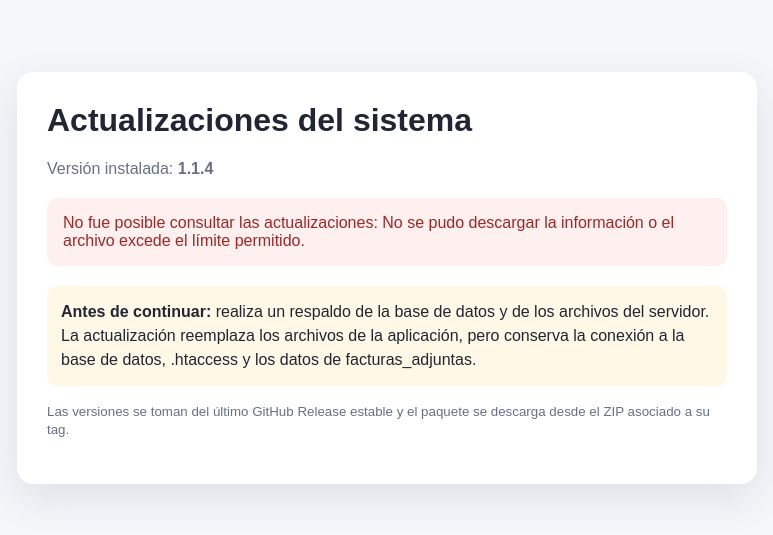
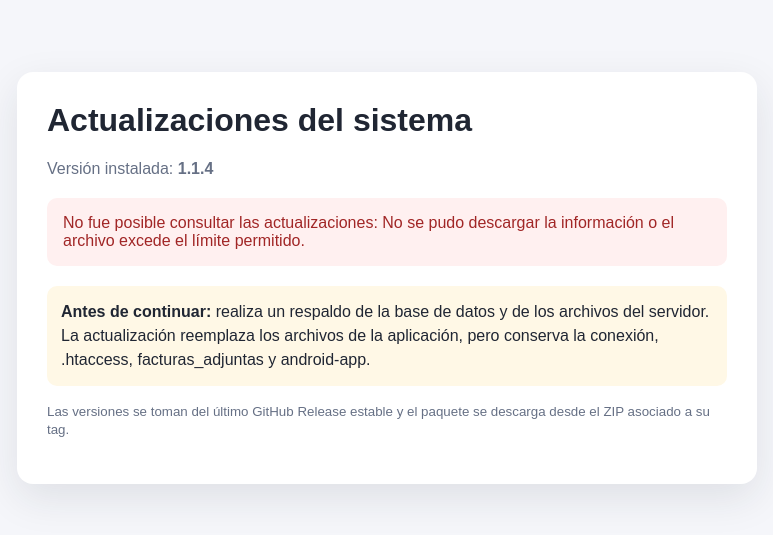
Before and after one commit to freedarwuin/POS-System-Pro, a PHP site: page /actualizar_sistema.php in a window 1280 px wide. Shown: the top 535 px of the page, without its empty margins (253-1026 px from the left). Run offline with PHP 8.4, Linux system fonts and the light colour scheme; a user stored in the database is signed in; data that the repository does not hold is empty.

Commit message:
Excluye la carpeta android-app de las actualizaciones automáticas del cliente

```diff
--- a/actualizar_sistema.php
+++ b/actualizar_sistema.php
@@ -1,7 +1,7 @@
 <?php
 /**
  * Actualizador manual del POS. Requiere una sesión de administrador.
- * Conserva conexion.php, .htaccess y los datos de facturas_adjuntas.
+ * Conserva conexion.php, .htaccess, los datos de facturas_adjuntas y android-app.
  */
 session_start();
 
@@ -66,6 +66,8 @@ function posUpdateSkip(string $relativePath): bool
     return $path === 'conexion.php'
         || $path === '.htaccess'
         || posUpdateStartsWith($path, 'facturas_adjuntas/')
+        || $path === 'android-app'
+        || posUpdateStartsWith($path, 'android-app/')
         || posUpdateStartsWith($path, '.git/');
 }
 
@@ -265,7 +267,7 @@ if ($_SERVER['REQUEST_METHOD'] === 'POST' && isset($_POST['instalar'])) {
                 throw $installError;
             }
 
-            $message = 'Actualización instalada correctamente desde el release ' . $remoteData['tag'] . ' (versión ' . $remoteVersion . '). Se conservaron la conexión a la base de datos, .htaccess y los datos de facturas_adjuntas.';
+            $message = 'Actualización instalada correctamente desde el release ' . $remoteData['tag'] . ' (versión ' . $remoteVersion . '). Se conservaron la conexión a la base de datos, .htaccess, facturas_adjuntas y android-app.';
             $messageType = 'success';
             $localVersion = $remoteVersion;
         } finally {
@@ -338,7 +340,7 @@ $releaseNotes = is_array($remoteData) ? (string) ($remoteData['release_notes'] ?
     <?php else: ?>
         <div class="status">Tu sistema está actualizado<?= is_array($remoteData) ? ' (release ' . htmlspecialchars((string) ($remoteData['tag'] ?? ''), ENT_QUOTES, 'UTF-8') . ')' : '' ?>.</div>
     <?php endif; ?>
-    <p class="warning"><strong>Antes de continuar:</strong> realiza un respaldo de la base de datos y de los archivos del servidor. La actualización reemplaza los archivos de la aplicación, pero conserva la conexión a la base de datos, .htaccess y los datos de facturas_adjuntas.</p>
+    <p class="warning"><strong>Antes de continuar:</strong> realiza un respaldo de la base de datos y de los archivos del servidor. La actualización reemplaza los archivos de la aplicación, pero conserva la conexión, .htaccess, facturas_adjuntas y android-app.</p>
     <?php if ($available): ?>
         <form method="post" onsubmit="return confirm('¿Instalar la actualización desde el último release estable? Asegúrate de tener un respaldo reciente de archivos y base de datos.');">
             <input type="hidden" name="csrf" value="<?= htmlspecialchars($_SESSION['pos_update_csrf'], ENT_QUOTES, 'UTF-8') ?>">
```
